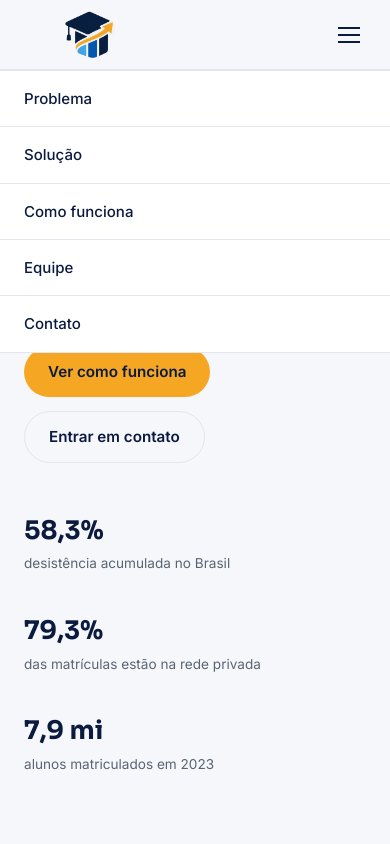
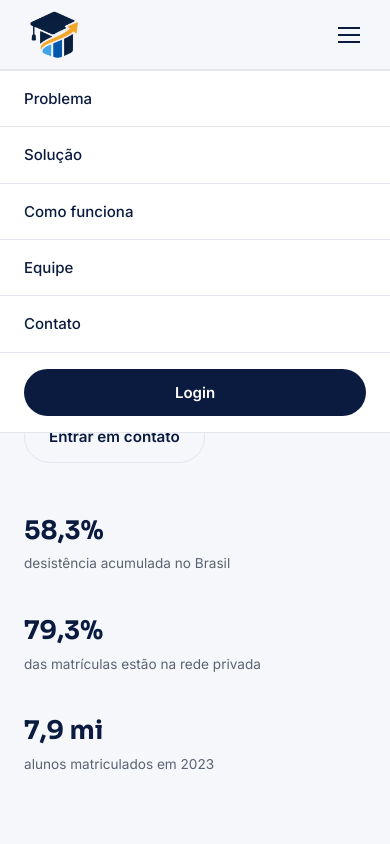
Before and after one commit to CodeSquad-Sptech/frontend, a website: page public/index.html in a window 390 px wide. Both pictures are taken after a click on the button "Abrir menu". Shown: the top 844 px of the page. Drawn offline with Linux system fonts and the light colour scheme.

Commit message:
Fix: correção do botão de login que não aparecia no celular

```diff
--- a/public/css/index.css
+++ b/public/css/index.css
@@ -93,6 +93,7 @@ header {
   width: 130px;
   height: 60px;
   object-fit: contain;
+  object-position: left center;
 }
 
 
@@ -129,6 +130,9 @@ header {
   font-size: 0.9rem;
   font-weight: 600;
   text-decoration: none;
+}
+.login-mobile {
+  display: none;
 }
 
 .botao-contato:hover {
@@ -691,9 +695,27 @@ blockquote footer {
     display: block;
     padding: 16px 24px;
   }
+    .login-mobile {
+    display: block;
+    padding: 16px 24px;
+  }
 
-  .botao-contato {
-    display: none;
+  .links-menu .login-mobile a {
+    padding: 12px 24px;
+    background: var(--azul-escuro);
+    color: #FFFFFF;
+    border-radius: 100px;
+    text-align: center;
+    font-weight: 600;
+  }
+
+  .links-menu .login-mobile a:hover {
+    background:#E2971A;
+    color: #FFFFFF;
+  }
+
+    .botao-contato {
+   display: none;
   }
 
   .botao-menu {
--- a/public/index.html
+++ b/public/index.html
@@ -24,6 +24,8 @@
             <li><a href="#como-funciona">Como funciona</a></li>
             <li><a href="#equipe">Equipe</a></li>
             <li><a href="#contato">Contato</a></li>
+        <li class="login-mobile"><a href="./login.html">Login</a></li>
+
         </ul>
 
         <a href="./login.html" class="botao-contato">Login</a>
```
